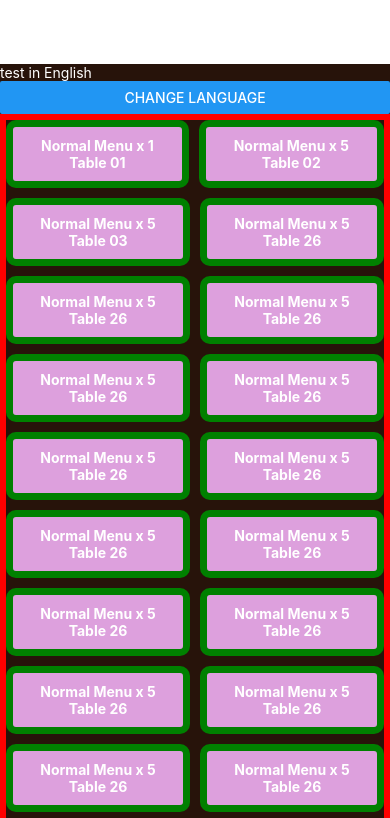
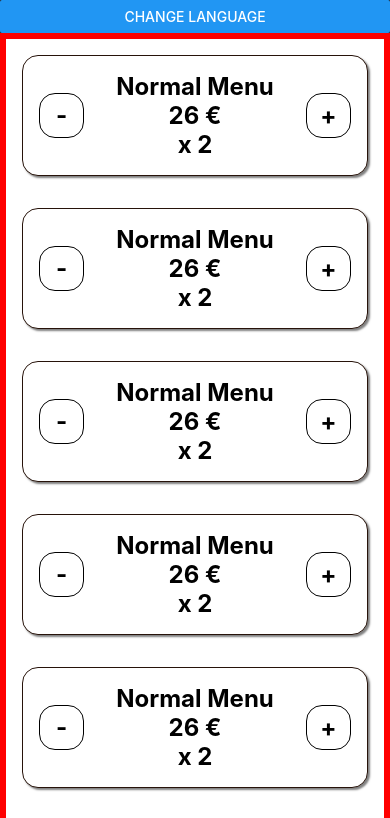
Before and after one commit to ZarthosP/ROM-UI, a React Native app: screen / in a window 390 px wide. Shown: the top 818 px of the page. Built offline with nearby package versions, Linux system fonts and the light colour scheme.

Commit message:
changed menu style

```diff
--- a/App.js
+++ b/App.js
@@ -1,22 +1,27 @@
 import { StatusBar } from 'expo-status-bar';
-import { Button, Modal, StyleSheet, Text, View, FlatList, TouchableOpacity } from 'react-native';
+import { Button, Modal, StyleSheet, Text, View, FlatList, TouchableOpacity, SafeAreaView } from 'react-native';
 import Menu from './screens/Menu';
 import Kitchen from './screens/Kitchen';
 import LanguageModal from './screens/Components/LanguageModal';
 
 export default function App() {
   return (
-    <View style={styles.container}>
-      <LanguageModal/>
-      <Kitchen/>
-    </View>
+    <SafeAreaView style={styles.safeContainer}>
+      <View style={styles.container}>
+        <LanguageModal/>
+        <Menu/>
+      </View>
+    </SafeAreaView>
   );
 }
 
 const styles = StyleSheet.create({
+  safeContainer: {
+    flex: 1,
+    backgroundColor: "plum"
+  },
   container: {
     flex: 1,
-    marginTop: 64,
     backgroundColor: "rgba(39, 19, 10, 1)",
   },
 });
--- a/screens/Components/LanguageModal.js
+++ b/screens/Components/LanguageModal.js
@@ -32,7 +32,6 @@ function LanguageModal(props) {
             />
             </View>
         </Modal>
-        <Text style={{ color: "white"}}>{t('test')}</Text>
         <Button title={t('changeLanguage')} onPress={() => setVisible(true)}/>
         </View>
     );
--- a/screens/Components/MenuItem.js
+++ b/screens/Components/MenuItem.js
@@ -1,19 +1,27 @@
-import React from 'react';
+import React, { useState } from 'react';
 import { Text, View, StyleSheet, Pressable } from 'react-native';
 import {useTranslation} from 'react-i18next';
 
-function MenuItem( {itemName, itemPrice} ) {
+function MenuItem( {itemName, quantity, itemPrice} ) {
+    const [quantityLocal, setQuantity] = useState(quantity);
     const {t} = useTranslation();
     return (
         <View style={styles.box}>
-            <Pressable style={styles.removeOrAdd} onPress={() => console.log("Minus pressed")}>
+            <Pressable style={styles.removeOrAdd} onPress={() => {
+                console.log("Minus pressed");
+                setQuantity(quantityLocal - 1);
+
+            }}>
                 <Text style={styles.textRemoveOrAdd}>-</Text>
             </Pressable>
             <View style={{width: "71%"}}>
                 <Text style={styles.text}>{t(itemName)}</Text>
                 <Text style={styles.text}>{itemPrice} €</Text>
+                <Text style={styles.text}>x {quantityLocal}</Text>
             </View>
-            <Pressable style={styles.removeOrAdd} onPress={() => console.log("Plus pressed")}>
+            <Pressable style={styles.removeOrAdd} onPress={() => {
+                setQuantity(quantityLocal + 1);
+            }}>
                 <Text style={styles.textRemoveOrAdd}>+</Text>
             </Pressable>
         </View>
@@ -22,23 +30,33 @@ function MenuItem( {itemName, itemPrice} ) {
 
 const styles = StyleSheet.create({
     box: {
-        backgroundColor: "#420404",
+        backgroundColor: "white",
+        borderRadius: 16,
         borderWidth: 1,
+        padding: 16,
+        margin: 16,
         borderColor: "rgba(39, 19, 10, 1)",
         flexDirection: "row",
         justifyContent: "space-around",
         alignItems: "center",
         alignContent: "center",
+        elevation: 5,
+        shadowColor: '#000',
+        shadowOffset: { width: 2, height: 2 },
+        shadowOpacity: 0.5,
+        shadowRadius: 2,
     },
     text: {
         fontSize: 24,
         fontWeight: "bold",
         textAlign: "center",
-        color: "white"
+        color: "black"
     },
     removeOrAdd: {
         flex: 1,
-        backgroundColor: "lightblue",
+        borderRadius: 16,
+        borderWidth: 1,
+        backgroundColor: "white",
         fontSize: 24,
         fontWeight: "bold",
         aspectRatio: 1,
@@ -49,7 +67,7 @@ const styles = StyleSheet.create({
         fontSize: 24,
         fontWeight: "bold",
         textAlign: "center",
-        color: "white"
+        color: "black"
     }
 })
 
--- a/screens/Components/OrderItem.js
+++ b/screens/Components/OrderItem.js
@@ -1,11 +1,15 @@
 import React from 'react';
-import { Text, View, StyleSheet, Pressable } from 'react-native';
+import { Text, View, StyleSheet, Pressable, useWindowDimensions } from 'react-native';
 import {useTranslation} from 'react-i18next';
 
 function OrderItem( {itemName, quantity, table} ) {
+
+    const {height, width} = useWindowDimensions();
+
     const {t} = useTranslation();
+
     return (
-        <Pressable style={[styles.box]} onPress={() => console.log("pressed")}>
+        <Pressable style={[styles.box]} onPress={() => console.log(height)}>
             <Text style={styles.text}>{t(itemName)} x {quantity}</Text>
             <Text style={styles.text}>{t("table")} {table}</Text>
         </Pressable>
--- a/screens/Menu.js
+++ b/screens/Menu.js
@@ -3,31 +3,24 @@ import { Text, View, StyleSheet, ScrollView } from 'react-native';
 import MenuItem from './Components/MenuItem';
 
 function Menu(props) {
+
+    const normalMenu = {
+        itemName: "normalMenu",
+        quantity: 2,
+        itemPrice: 26
+    }
+
     return (
         <View style={styles.container}>
             <ScrollView>
-                <MenuItem itemName={"normalMenu"} itemPrice={"26"}/>
-                <MenuItem itemName={"normalMenu"} itemPrice={"25"}/>
-                <MenuItem itemName={"normalMenu"} itemPrice={"25"}/>
-                <MenuItem itemName={"normalMenu"} itemPrice={"25"}/>
-                <MenuItem itemName={"normalMenu"} itemPrice={"25"}/>
-                <MenuItem itemName={"normalMenu"} itemPrice={"25"}/>
-                <MenuItem itemName={"normalMenu"} itemPrice={"25"}/>
-                <MenuItem itemName={"normalMenu"} itemPrice={"25"}/>
-                <MenuItem itemName={"normalMenu"} itemPrice={"25"}/>
-                <MenuItem itemName={"normalMenu"} itemPrice={"25"}/>
-                <MenuItem itemName={"normalMenu"} itemPrice={"25"}/>
-                <MenuItem itemName={"normalMenu"} itemPrice={"25"}/>
-                <MenuItem itemName={"normalMenu"} itemPrice={"25"}/>
-                <MenuItem itemName={"normalMenu"} itemPrice={"25"}/>
-                <MenuItem itemName={"normalMenu"} itemPrice={"25"}/>
-                <MenuItem itemName={"normalMenu"} itemPrice={"25"}/>
-                <MenuItem itemName={"normalMenu"} itemPrice={"25"}/>
-                <MenuItem itemName={"normalMenu"} itemPrice={"25"}/>
-                <MenuItem itemName={"normalMenu"} itemPrice={"25"}/>
-                <MenuItem itemName={"normalMenu"} itemPrice={"25"}/>
-                <MenuItem itemName={"normalMenu"} itemPrice={"25"}/>
-                <MenuItem itemName={"normalMenu"} itemPrice={"25"}/>
+                <MenuItem {...normalMenu}/>
+                <MenuItem {...normalMenu}/>
+                <MenuItem {...normalMenu}/>
+                <MenuItem {...normalMenu}/>
+                <MenuItem {...normalMenu}/>
+                <MenuItem {...normalMenu}/>
+                <MenuItem {...normalMenu}/>
+                <MenuItem {...normalMenu}/>
             </ScrollView>
         </View>
     );
@@ -39,7 +32,7 @@ const styles = StyleSheet.create({
         gap: 30,
         borderWidth: 6,
         borderColor: "red",
-        backgroundColor: "rgba(39, 19, 10, 1)",
+        backgroundColor: "white",
       },
 })
 
```
Also changed, not shown: notes.txt (added).
